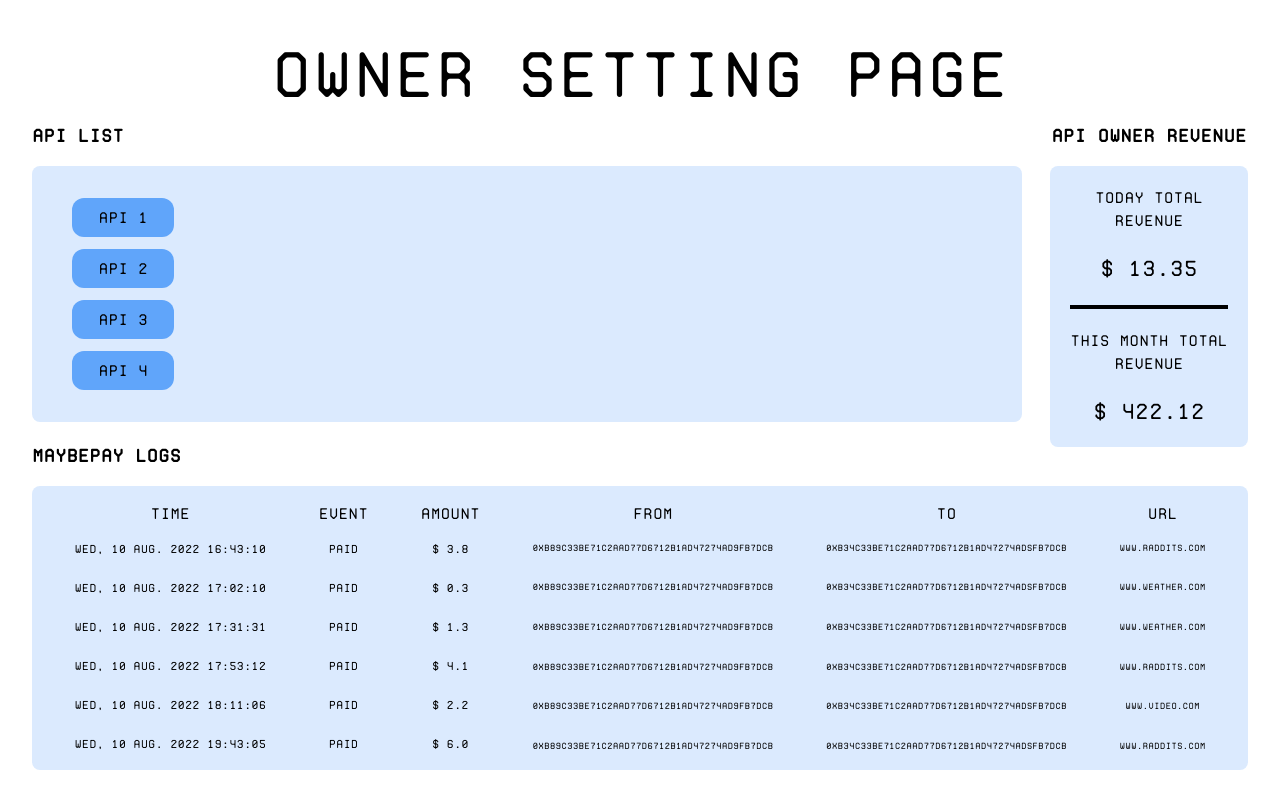
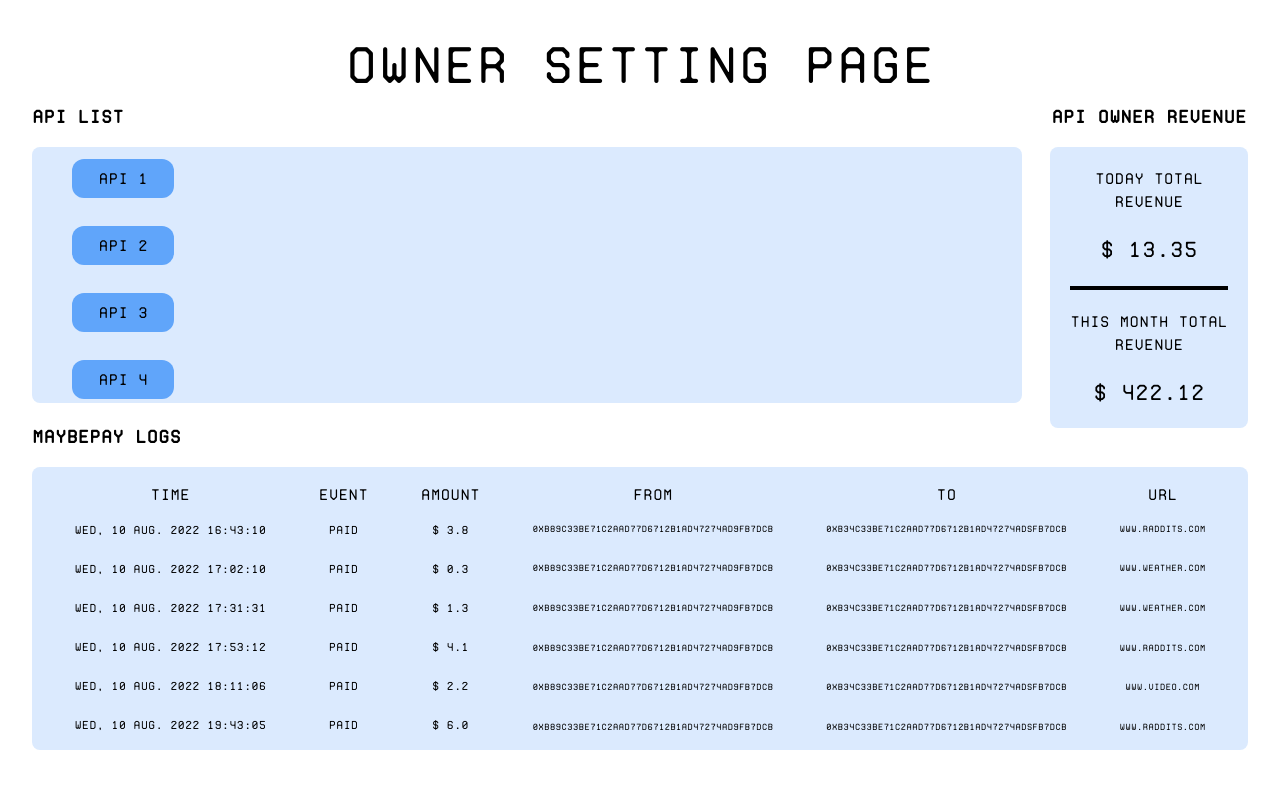
Before and after one commit to voltrevo/MaybePay, a Next.js app in the folder frontend/: page / in a window 1280 px wide. Built offline with nearby package versions, Linux system fonts and the light colour scheme.

Commit message:
EDIT: size change

```diff
--- a/frontend/pages/index.js
+++ b/frontend/pages/index.js
@@ -8,18 +8,26 @@ export default function Home() {
       <Head>
         <title>MaybePay</title>
       </Head>
-      <div className='text-[5vw] font-ProtoMono-Light text-center'>
+      <div className='text-[4vw] font-ProtoMono-Light text-center'>
         Owner Setting Page
       </div>
       <div className='flex-col space-y-16  w-auto text-[2vw] font-ProtoMono-Light ' id="owner-container">
         <div className='w-full h-[20vw] flex space-x-7' id="owner-top">
             <div className='w-5/6 h-full ' id="owner-api-list">
             <div className='text-[1.4vw] font-bold mb-4 '>API List</div>
-            <div className='grid grid-rows-4 rounded-lg bg-blue-100 w-full h-full p-10 gap-7'>
-                <div className='rounded-xl bg-blue-400 text-[1.2vw] text-center flex justify-center self-center py-2 w-[8vw]' id="api">API 1</div>
-                <div className='rounded-xl bg-blue-400 text-[1.2vw] text-center flex justify-center self-center py-2 w-[8vw]' id="api">API 2</div>
-                <div className='rounded-xl bg-blue-400 text-[1.2vw] text-center flex justify-center self-center py-2 w-[8vw] hover:bg' id="api-edit">API 3</div>
-                <div className='rounded-xl bg-blue-400 text-[1.2vw] text-center flex justify-center self-center py-2 w-[8vw]' id="api">API 4</div>
+            <div className='grid grid-rows-4 rounded-lg bg-blue-100 w-full h-full gap-3'>
+                <div className='hover:border-gray-400  hover:border-2 rounded-xl ml-5 mr-20 pl-5  p-3'>
+                    <div className='rounded-xl bg-blue-400 text-[1.2vw] text-center flex justify-center self-center py-2 w-[8vw] hover:bg' id="api">API 1</div>
+                </div>
+                 <div className='hover:border-gray-400  hover:border-2 rounded-xl ml-5 mr-20 pl-5  p-3'>
+                    <div className='rounded-xl bg-blue-400 text-[1.2vw] text-center flex justify-center self-center py-2 w-[8vw] hover:bg' id="api">API 2</div>
+                </div>
+                <div className='hover:border-gray-400  hover:border-2 rounded-xl ml-5 mr-20 pl-5  p-3'>
+                    <div className='rounded-xl bg-blue-400 text-[1.2vw] text-center flex justify-center self-center py-2 w-[8vw] hover:bg' id="api-edit">API 3</div>
+                </div>
+                <div className='hover:border-gray-400  hover:border-2 rounded-xl ml-5 mr-20 pl-5  p-3'>
+                    <div className='rounded-xl bg-blue-400 text-[1.2vw] text-center flex justify-center self-center py-2 w-[8vw] hover:bg' id="api">API 4</div>
+                </div>
             </div>
 
             </div>
--- a/frontend/pages/user.js
+++ b/frontend/pages/user.js
@@ -33,20 +33,20 @@ export default function Home() {
       <Head>
         <title>MaybePay</title>
       </Head>
-      <div className='text-[5vw] font-ProtoMono-Light my-4  text-center'>
+      <div className='text-[4vw] font-ProtoMono-Light mb-10 text-center'>
         End-User Interface
       </div>
       <div className='flex w-full h-[80vw] space-x-20 justify-center' id="container">
         <div className='w-[45vw] space-y-20' id="left-side">
           <div className='h-[21vw] w-full' id="API1-widget">
-            <div className='text-[2vw] font-ProtoMono-Light'>User1 - API 1 (Weather Widget)</div>
+            <div className='text-[1.6vw] font-ProtoMono-Light'>User1 - API 1 (Weather Widget)</div>
             <div className='h-full border-2 border-black' id="API1-widget-container">
-              <div className='h-[2vw] pt-2 bg-black' id="weather-top-menu">
+              <div className='h-[1.6vw] pt-2 bg-black' id="weather-top-menu">
                 <div className='flex h-full' id="tab">
                   <div className='rounded-t-lg w-[20%]' id="tab-1"></div>
                   <div className='w-[80%]' id="empty-space"></div>
                 </div>
-                <div className='bg-gray-500 h-[2vw] w-[100%]' id="url-container">
+                <div className='bg-gray-500 h-[1.6vw] w-[100%]' id="url-container">
                   <div id="url" className="text-slate-50 pl-2">
                     weather widget
                   </div>
@@ -63,14 +63,14 @@ export default function Home() {
             </div>
           </div>
           <div className=' h-[16vw]' id="API2-widget">
-            <div className='text-[2vw] font-ProtoMono-Light '>User1 - API 2 (News Widget)</div>
+            <div className='text-[1.6vw] font-ProtoMono-Light '>User1 - API 2 (News Widget)</div>
             <div className='h-full bg-gray-300 border-2 border-black' id='API3-widget-container'>
-              <div className='h-[2vw] pt-2 bg-black' id="weather-top-menu">
+              <div className='h-[1.6vw] pt-2 bg-black' id="weather-top-menu">
                 <div className='flex h-full' id="tab">
                   <div className='rounded-t-lg w-[20%]' id="tab-1"></div>
                   <div className='w-[80%]' id="empty-space"></div>
                 </div>
-                <div className='bg-gray-500 h-[2vw] w-[100%]' id="url-container">
+                <div className='bg-gray-500 h-[1.6vw] w-[100%]' id="url-container">
                   <div id="url" className="text-slate-50 pl-2">
                     news widget
                   </div>
@@ -86,17 +86,17 @@ export default function Home() {
             </div>
           </div>
           <div className=' h-[16vw]' id="API3-widget">
-            <div className='text-[2vw] font-ProtoMono-Light '>User1 - API 3</div>
+            <div className='text-[1.6vw] font-ProtoMono-Light '>User1 - API 3</div>
             <div className='h-full bg-gray-300 p-4 border-2 border-black ' id='API3-widget-container'></div>
           </div>
         </div>
         <div className='w-[26vw] h-auto' id="right-side">
           <div className='font-ProtoMono-SemiBold ' id='wallet'>
-            <div className='text-[2vw] font-ProtoMono-Light'>User1 Wallet</div>
+            <div className='text-[1.6vw] font-ProtoMono-Light'>User1 Wallet</div>
             <div className='w-full h-[55vw] rounded-xl bg-blue-100  p-5' id="wallet-container">
               <div className='bg-blue-500 rounded-xl pb-5' id="wallet-top">
                 <div className='flex-col text-center justify-center px-5 pt-8 pb-8 space-y-4' id="wallet-address">
-                  <div className='text-[1.2vw]'>Wallet Address</div>
+                  <div className='text-[1.1.6vw]'>Wallet Address</div>
                   <div className='text-[1vw]'>- Account 1 -</div>
                   <div className='text-[0.7vw]'>0xb89C33bE71c2aAd77d6712b1AD47274aD9fb7dcb</div>
                 </div>
```
